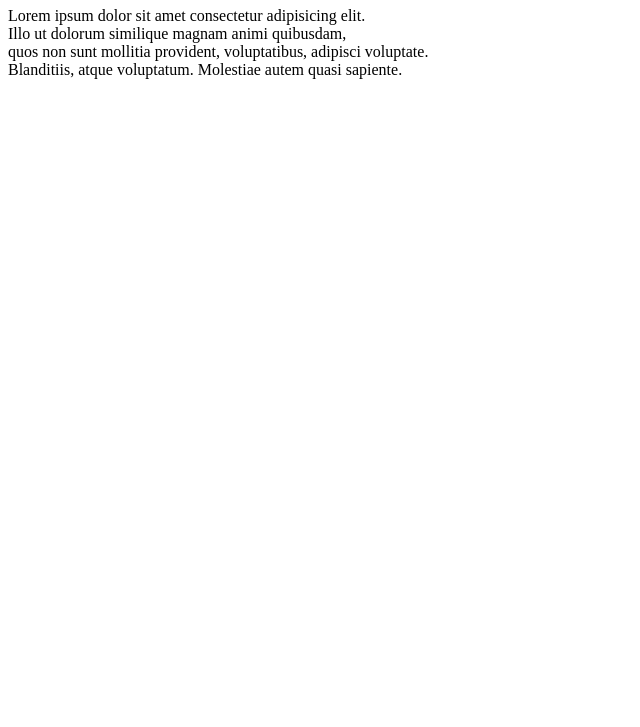
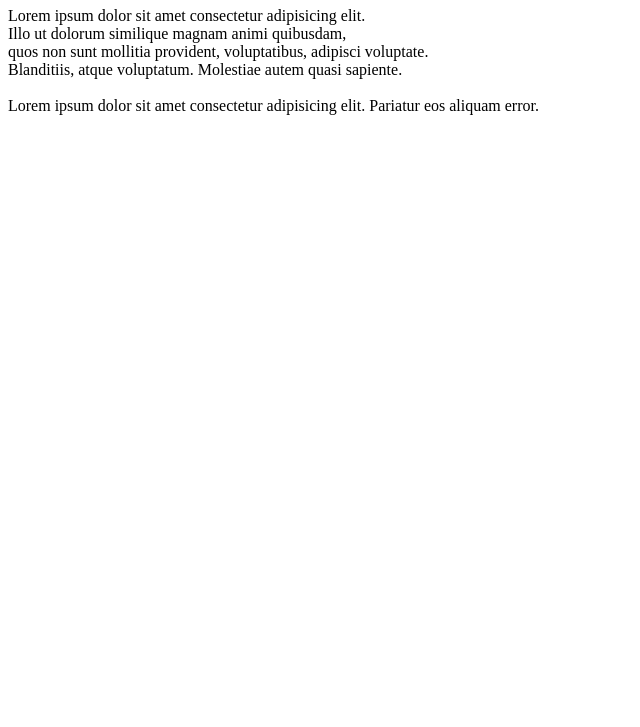
Before and after one commit to CatalinaRF/git2, a plain HTML site: page index.html in a window 1280 px wide. Shown: the part 73-800 px from the top of the page, without its empty margins (0-640 px from the left). Drawn offline with Linux system fonts and the light colour scheme.

Commit message:
Nuevo renglon!

```diff
--- a/index.html
+++ b/index.html
@@ -11,6 +11,11 @@
             quos non sunt mollitia provident, voluptatibus, adipisci voluptate.
             <br>
             Blanditiis, atque voluptatum. Molestiae autem quasi sapiente.
+
+            <br><br>
+
+            Lorem ipsum dolor sit amet consectetur adipisicing elit. Pariatur eos aliquam error.
+
         </P>
     </body>
 
```
